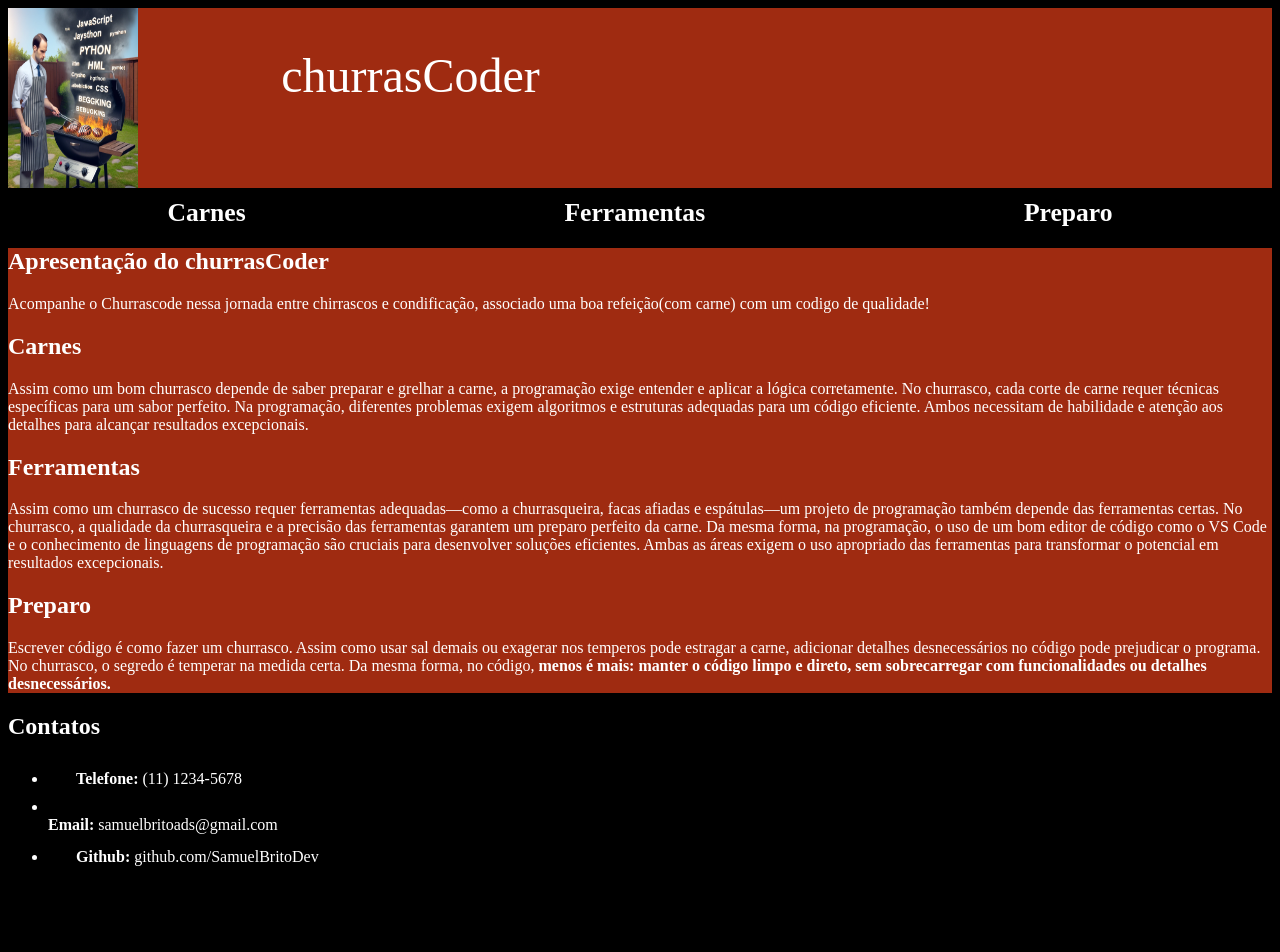
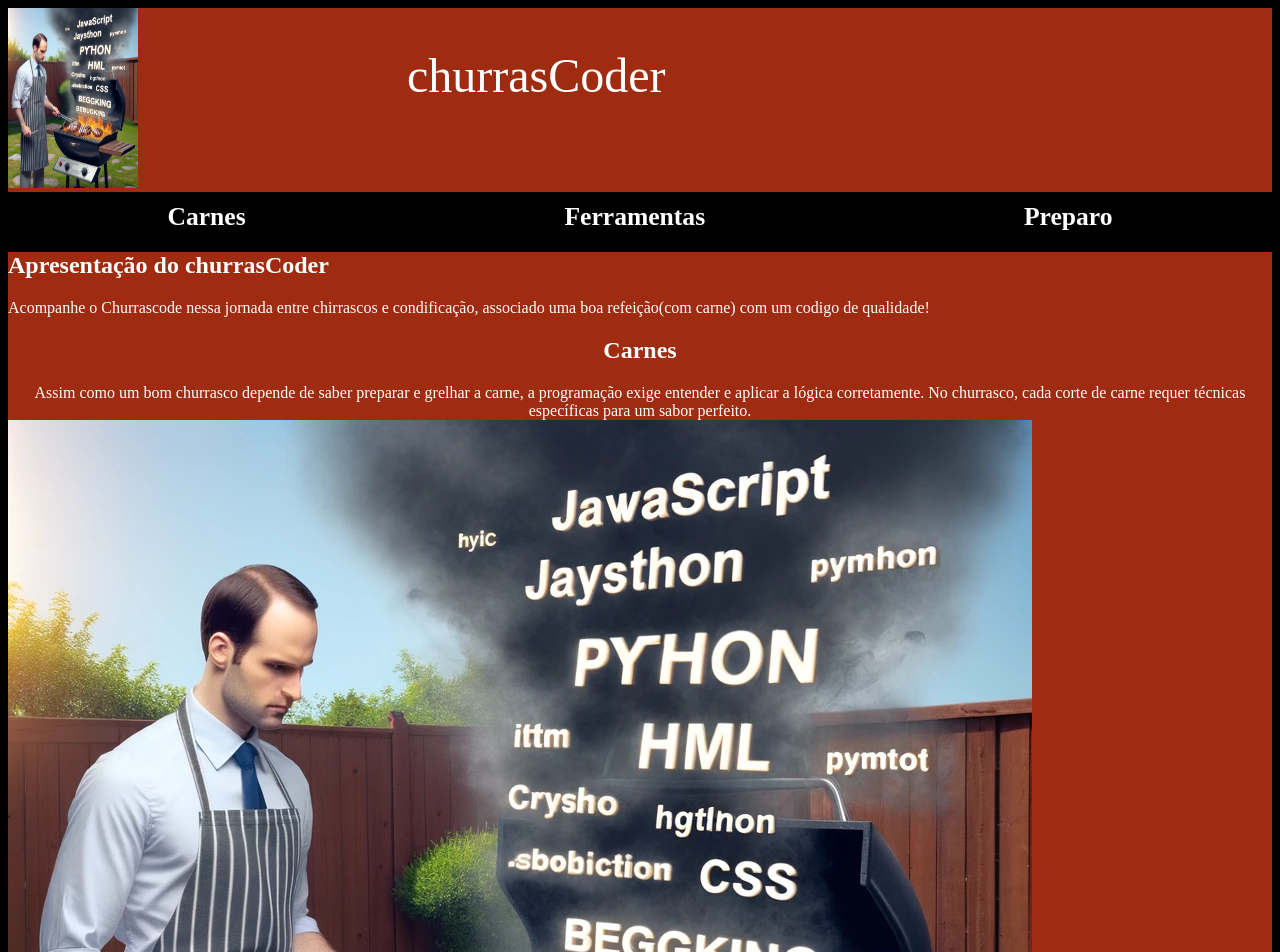
Before and after one commit to Gestao-de-Performance/projeto-final-terceira-turma-escola-de-programadores-SamuelBritoDev, a plain HTML site: page Index.html in a window 1280 px wide. Shown: the top 952 px of the page. Before the commit the page ends 882 px from the top, so only its background shows below. Drawn offline with Linux system fonts and the light colour scheme.

Commit message:
brigando com imagens

```diff
--- a/Index.html
+++ b/Index.html
@@ -13,9 +13,11 @@
 
         <!-- Tema + Menu -->
          <!-- criar logo com nome em vez de escrever pode ser uma opção -->
-            <div class="a vermelho">
-                <img class="b" src="img/churrasCoder.webp" alt="Mestre mestrechurrasqueiro" width="130px" height="180px"> <!-- Width Largura e height a altura -->
-                <h1 class="fonte">churrasCoder</h1>
+            <div class="a vermelho ">
+               <div> <img src="img/churrasCoder.webp" alt="Mestre mestrechurrasqueiro" width="130px" height="180px">
+                </div > <!-- Width Largura e height a altura -->
+                    <div class="churrasCoder "><h1 class="fonte">churrasCoder</h1>
+                    </div>
             </div>
             <div class="justificarSubtitulos branco">
                 <span>Carnes</span>
@@ -33,33 +35,42 @@
 
             </div>
 
-            <div>
+           <div >
+             <div class="container">
                 <h2>Carnes</h2>
                 <span>Assim como um bom churrasco depende de saber preparar e grelhar a carne, a programação exige entender e aplicar a lógica corretamente. No churrasco, cada corte de carne requer técnicas específicas para um sabor perfeito.</span>
                 <!-- esse paragrafo vira imagem -->
-                <span></span>
+            <div class="responsive-img1">
+                <img src="img/churrasCoder.webp" alt="">
+            </div>
                 <span>Na programação, diferentes problemas exigem algoritmos e estruturas adequadas para um código eficiente. Ambos necessitam de habilidade e atenção aos detalhes para alcançar resultados excepcionais.</span>
             </div>
             <div>
-                <h2>Ferramentas</h2>
+                <h2 class="container">Ferramentas</h2>
                 <span>Assim como um churrasco de sucesso requer ferramentas adequadas—como a churrasqueira, facas afiadas e espátulas—um projeto de programação também depende das ferramentas certas. No churrasco, a qualidade da churrasqueira e a precisão das ferramentas garantem um preparo perfeito da carne.</span>
                 <!-- esse paragrafo vira imagem -->
-                <span></span>
+             <div>
+                <img src="img/churrasCoder.webp" alt="">
+            </div>
                 <span>Da mesma forma, na programação, o uso de um bom editor de código como o VS Code e o conhecimento de linguagens de programação são cruciais para desenvolver soluções eficientes. Ambas as áreas exigem o uso apropriado das ferramentas para transformar o potencial em resultados excepcionais.</span>
             </div>
             <Div>
-                <h2>Preparo</h2>
+                <h2 class="container">Preparo</h2>
                 <span>Escrever código é como fazer um churrasco. Assim como usar sal demais ou exagerar nos temperos pode estragar a carne, adicionar detalhes desnecessários no código pode prejudicar o programa. </span>
+            <div>
+                <img src="img/churrasCoder.webp" alt="">
+            </div>
 
                 <span>No churrasco, o segredo é temperar na medida certa. Da mesma forma, no código, <strong>menos é mais: manter o código limpo e direto, sem sobrecarregar com funcionalidades ou detalhes desnecessários.</strong></span>
-            </Div>
+            </div>
+            </div>
         </section>
     </main>
      <!--  Caso queria ajudar ou contatar, procuro por churrasCoder - Samuel Brito nos contatos abaixo -->
      <footer class="branco">
         <div class="footer-container">
             <div class="footer-section">
-                <h2>Contatos</h2>
+                <h2 class="container">Contatos</h2>
                 <ul>
                     <li><svg xmlns="http://www.w3.org/2000/svg" width="24" height="24" viewBox="0 0 24 24">
                         <path d="M6.62 10.79c-1.09 1.09-2.83 1.09-3.92 0-1.09-1.09-1.09-2.83 0-3.92l1.1-1.1c1.09-1.09 2.83-1.09 3.92 0 1.09 1.09 1.09 2.83 0 3.92l-1.1 1.1zm10.4 2.89l-1.1-1.1c-1.09-1.09-2.83-1.09-3.92 0-1.09 1.09-1.09 2.83 0 3.92l1.1 1.1c1.09 1.09 2.83 1.09 3.92 0 1.09-1.09 1.09-2.83 0-3.92zm-1.43-5.9c-.64 0-1.26.29-1.7.79l-2.89 2.9c-.44.44-.79 1.06-.79 1.7v6.9c0 .64.29 1.26.79 1.7l2.89 2.9c.44.44 1.06.79 1.7.79.64 0 1.26-.29 1.7-.79l2.89-2.9c.44-.44.79-1.06.79-1.7v-6.9c0-.64-.29-1.26-.79-1.7l-2.89-2.9c-.44-.44-1.06-.79-1.7-.79zm-1.6 2.5c.44 0 .87.17 1.17.49l1.66 1.66c.3.3.49.73.49 1.17v6.8c0 .44-.17.87-.49 1.17l-1.66 1.66c-.3.3-.73.49-1.17.49-.44 0-.87-.17-1.17-.49l-1.66-1.66c-.3-.3-.49-.73-.49-1.17v-6.8c0-.44.17-.87.49-1.17l1.66-1.66c.3-.3.73-.49 1.17-.49z"/>
--- a/style.css
+++ b/style.css
@@ -2,7 +2,23 @@
     display: flex;
     /* border: solid red; */
     /* justify-content: spac; */
-    gap: 5rem;
+    /* gap: 30rem; */
+}
+
+.churrasCoder h1{
+    text-align: center;
+     /* Altere conforme necessário */
+}
+
+.bordarchurras{
+    border: solid forestgreen;
+}
+
+
+.churrascoder{
+    /* justify-content: center; */
+    display: flex;
+    justify-content: center;
 
 }
 
@@ -10,7 +26,7 @@
     font-family: 'Times New Roman', Times, serif;
     font-size: 3rem;
     font-weight: 400;
-    padding-left: 5%;
+    padding-left: 104%;
 }
 
 
@@ -40,3 +56,29 @@
 .black{
     background-color: black ;
 }
+
+.center h2{
+    text-align: center;
+}
+
+.container{
+    text-align: center;
+
+}
+
+.justicdescrição{
+
+}
+
+.responsive-img1{
+
+        width: 1px;  /* Ajusta a largura e a altura será proporcional */
+        height: auto;  /* Mantém a proporção */
+
+    /* max-width: 100%; A largura não excede o tamanho do contêiner */
+
+    /* height: auto;  Mantém a proporção */
+
+    /*  width: 150px;   Ajusta a largura e a altura será proporcional
+        height: auto;   Mantém a proporção      */
+}
```
